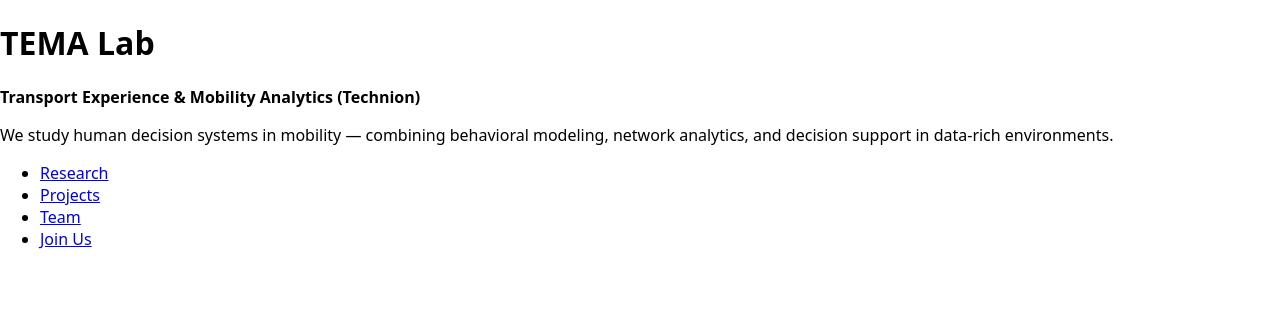
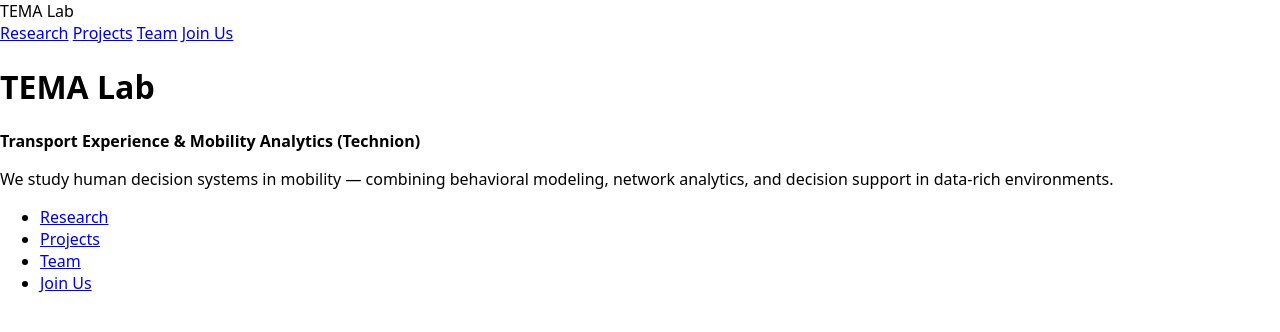
Before and after one commit to tema-technion/tema-technion.github.io, a Jekyll site: the page built from index.md, in a window 1280 px wide. Shown: the top 332 px of the page. Built offline with Jekyll 4.4.1, drawn with Linux system fonts in a browser that asks for light colours.

Commit message:
Update default.html

```diff
--- a/_layouts/default.html
+++ b/_layouts/default.html
@@ -2,11 +2,28 @@
 <html lang="en">
 <head>
   <meta charset="utf-8" />
-    <meta name="viewport" content="width=device-width,initial-scale=1" />
+  <meta name="viewport" content="width=device-width, initial-scale=1" />
   <title>{{ page.title }} | {{ site.title }}</title>
   <link rel="stylesheet" href="{{ '/assets/css/style.css' | relative_url }}">
 </head>
+
 <body>
+
+  <header class="navbar">
+    <div class="nav-container">
+      <div class="logo">TEMA Lab</div>
+      <nav>
+        <a href="/research/">Research</a>
+        <a href="/projects/">Projects</a>
+        <a href="/team/">Team</a>
+        <a class="btn" href="/join/">Join Us</a>
+      </nav>
+    </div>
+  </header>
+
+  <main>
     {{ content }}
+  </main>
+
 </body>
 </html>
```
Lines whose indentation alone changed are shown as unchanged.
